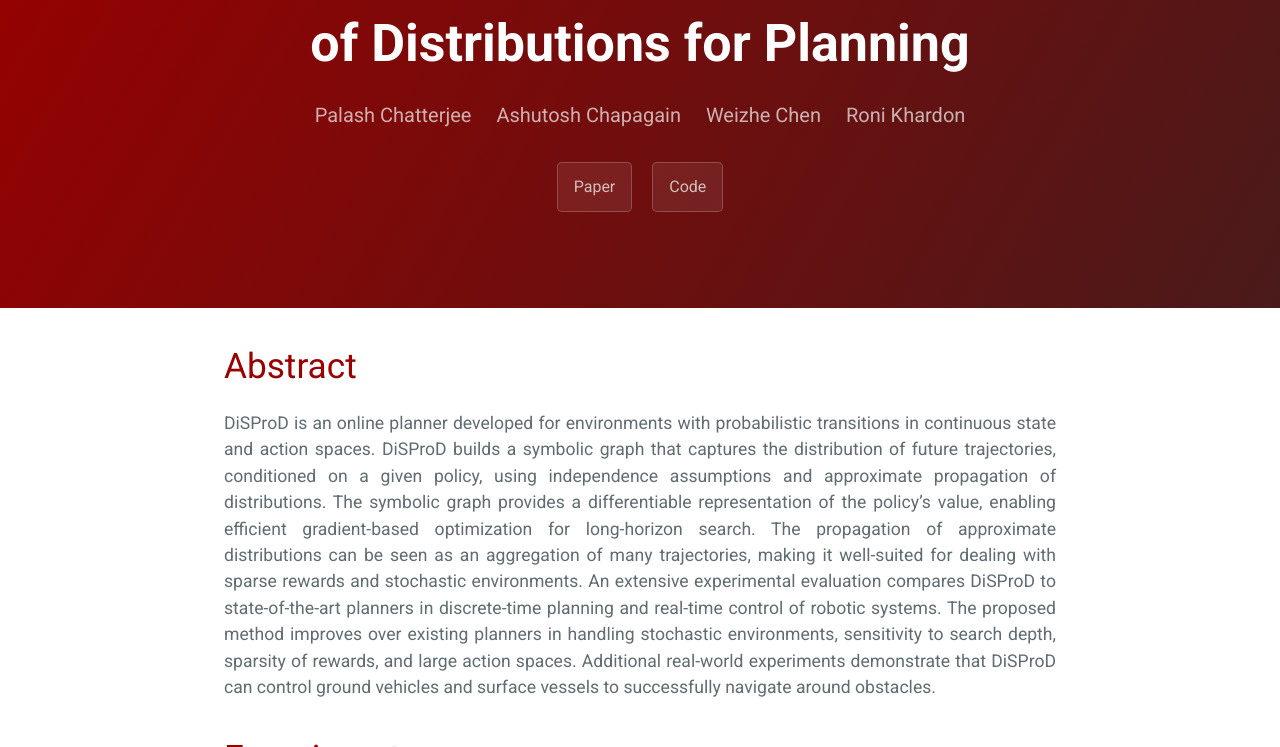
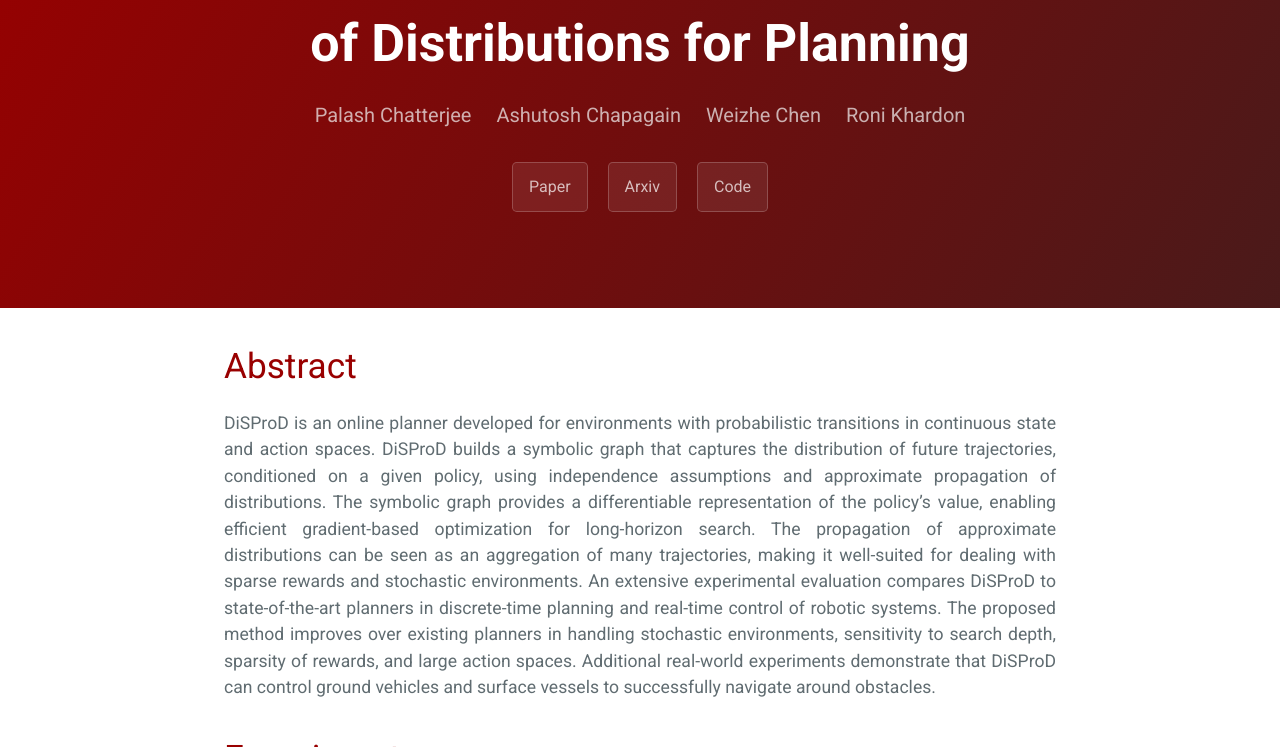
Before and after one commit to pecey/DiSProD, a Jekyll site: the page built from index.markdown, in a window 1280 px wide and 900 px high, cut to the strip 153-900 px from the top of the window. Built offline with Jekyll 4.4.1, drawn with Linux system fonts in a browser that asks for light colours; a script that is not in the unit is left out; our own code applies the rules of GitHub Pages for plain Markdown files.

Commit message:
Adding the IJCAI link

```diff
--- a/_config.yml
+++ b/_config.yml
@@ -13,5 +13,5 @@
 baseurl: "/DiSProD" # the subpath of your site, e.g. /blog
 url: "https://pecey.github.io/" # the base hostname & protocol for your site, e.g. http://example.com
 repo: "https://github.com/pecey/DiSProD"
-
+paper: "https://www.ijcai.org/proceedings/2023/0591.pdf"
 arxiv: https://arxiv.org/abs/2302.01491
--- a/_includes/page-header.html
+++ b/_includes/page-header.html
@@ -8,7 +8,8 @@
         <a href="{{ author.website }}">{{ author.name }}</a>
       {% endfor %}
     </h2>
-    <a href="{{ site.arxiv }}" class="btn">Paper</a>
+    <a href="{{ site.paper }}" class="btn">Paper</a>
+    <a href="{{ site.arxiv }}" class="btn">Arxiv</a>
     <a href="{{ site.repo }}" class="btn">Code</a>
     <!-- <a href="{{ site.repo }}/zipball/master" class="btn">Download .zip</a>
     <a href="{{ site.repo }}/tarball/master" class="btn">Download .tar.gz</a> -->
```
